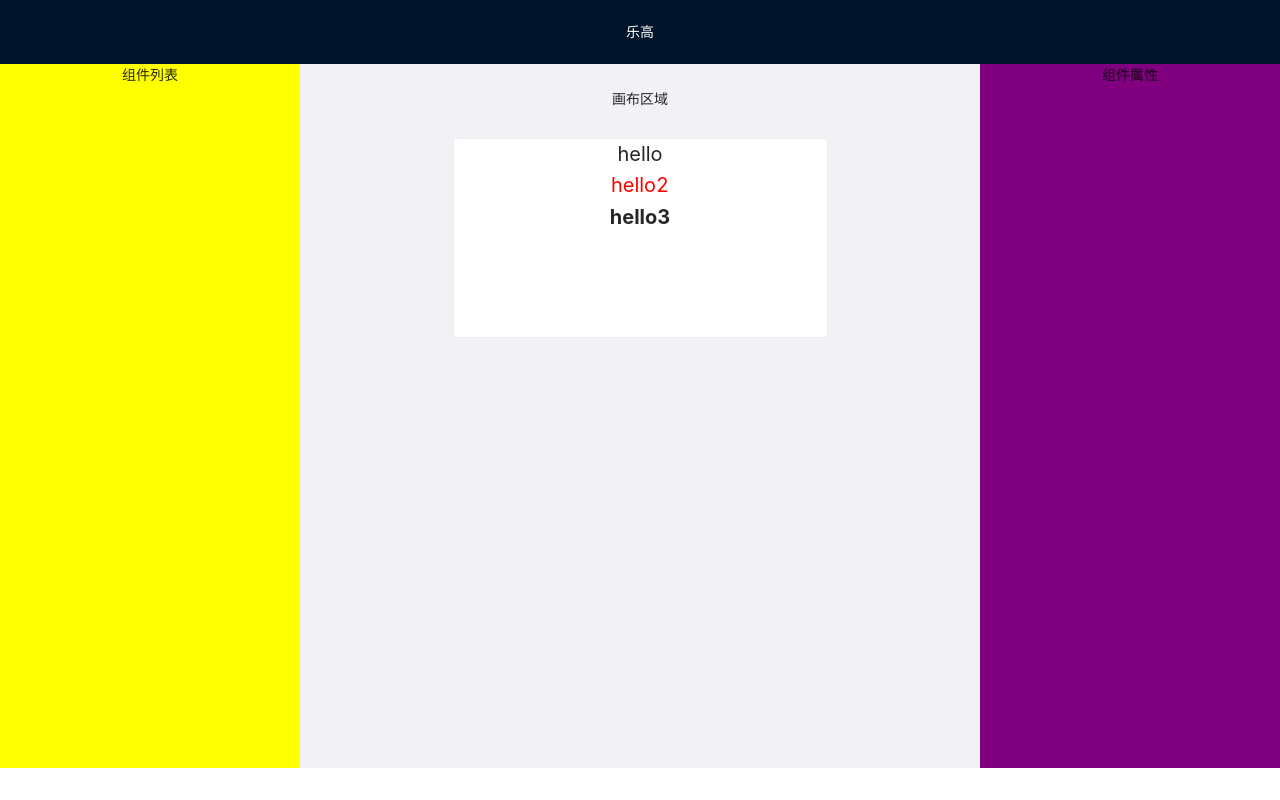
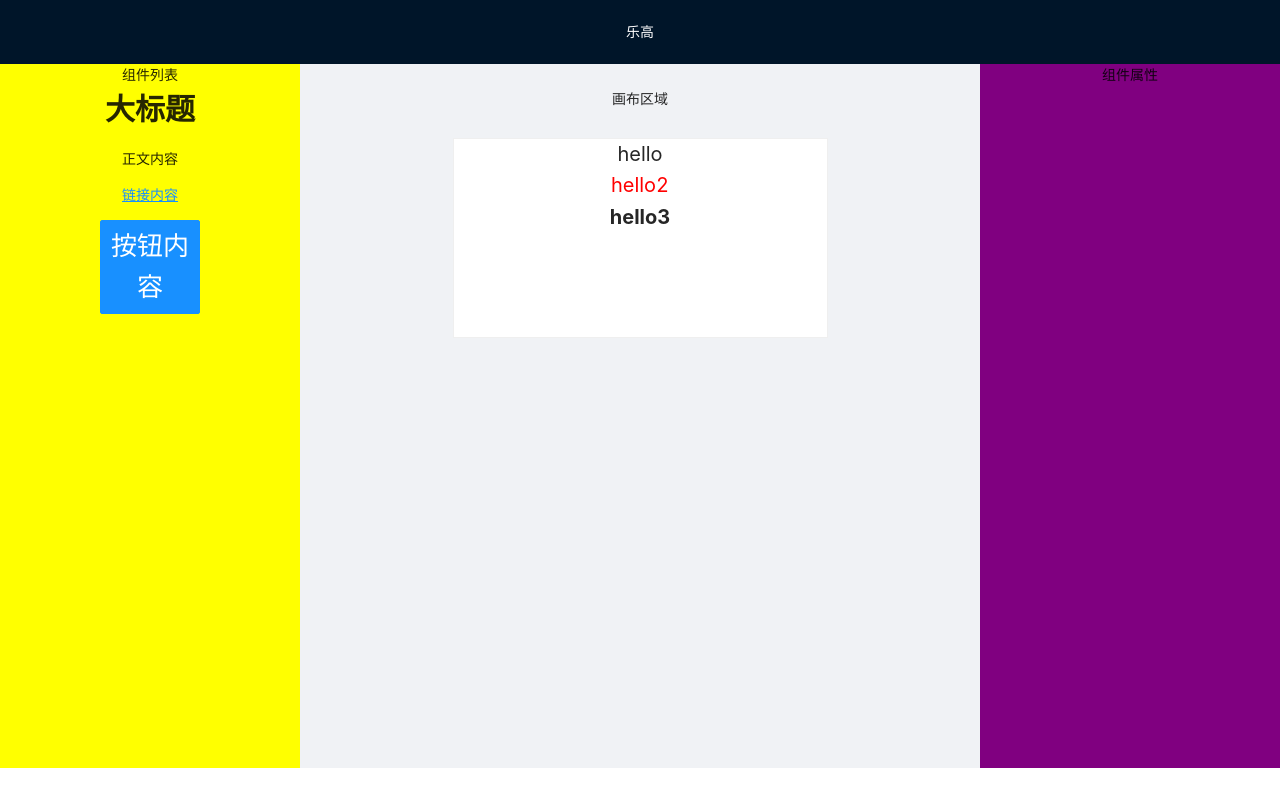
Before and after one commit to GongJS/editor-react, a React (Vite) app: page /editor in a window 1280 px wide. Built offline with nearby package versions, Linux system fonts and the light colour scheme.

Commit message:
feat: 列表组件可添加到编辑区域

```diff
--- /dev/null
+++ b/src/components/components-list/index.tsx
@@ -0,0 +1,23 @@
+import React from 'react';
+import { TextComponentType } from '@/defaultTemplates';
+import PlainComponent from '@/components/plain-component';
+import './style.less';
+
+interface ComponentsListProps {
+  list: TextComponentType[]
+  onItemClick(item: TextComponentType): void
+}
+
+const ComponentsList: React.FC<ComponentsListProps> = ({ list, onItemClick }) => (
+  <div className="create-component-list">
+    {
+          list.map((component, index) => (
+            <div key={index} onClick={() => onItemClick(component)}>
+              <PlainComponent name={component.name} text={component.text} styleProps={component.styleProps} />
+            </div>
+          ))
+      }
+  </div>
+);
+
+export default ComponentsList;
--- /dev/null
+++ b/src/components/plain-component/index.tsx
@@ -0,0 +1,16 @@
+import React from 'react';
+import { TextComponentType } from '@/defaultTemplates';
+
+const componentMap = {
+  h2: (props: React.HTMLAttributes<Element>) => (<h2 {...props} />),
+  p: (props: React.HTMLAttributes<Element>) => (<p {...props} />),
+  button: (props: React.HTMLAttributes<Element>) => (<button type="button" {...props} />),
+};
+
+const PlainComponent: React.FC<TextComponentType> = ({ name, text, styleProps }) => {
+  const Tag = componentMap[name as keyof typeof componentMap];
+  if (!Tag) throw new Error('该组件不存在');
+  return <Tag style={{ ...styleProps }}>{text}</Tag>;
+};
+
+export default PlainComponent;
--- /dev/null
+++ b/src/defaultTemplates.ts
@@ -0,0 +1,52 @@
+import { omit } from 'lodash-es';
+
+export interface TextComponentType {
+  name: string;
+  text: string,
+  styleProps: {
+    [key: string]: string,
+  }
+}
+export const defaultTextTemplates = [
+  {
+    text: '大标题',
+    fontSize: '30px',
+    fontWeight: 'bold',
+    name: 'h2',
+  },
+  {
+    text: '正文内容',
+    name: 'p',
+  },
+  {
+    text: '链接内容',
+    color: '#1890ff',
+    textDecoration: 'underline',
+    name: 'p',
+  },
+  {
+    text: '按钮内容',
+    color: '#ffffff',
+    backgroundColor: '#1890ff',
+    borderWidth: '1px',
+    borderColor: '#1890ff',
+    borderStyle: 'solid',
+    borderRadius: '2px',
+    paddingLeft: '10px',
+    paddingRight: '10px',
+    paddingTop: '5px',
+    paddingBottom: '5px',
+    width: '100px',
+    name: 'button',
+    textAlign: 'center',
+  },
+];
+
+export const textList: TextComponentType[] = defaultTextTemplates.map((prop) => {
+  const { name, text } = prop;
+  return {
+    name,
+    text,
+    styleProps: omit(prop, ['name', 'text']),
+  };
+});
--- a/src/store/editor.ts
+++ b/src/store/editor.ts
@@ -3,7 +3,7 @@ import {
 } from 'recoil';
 import { v4 as uuidv4 } from 'uuid';
 
-interface ComponentData {
+export interface ComponentData {
   // 这个元素的 属性，属性请详见下面
   props: { [key: string]: any };
   // id，uuid v4 生成
--- a/src/views/editor/index.tsx
+++ b/src/views/editor/index.tsx
@@ -1,8 +1,11 @@
-import React from 'react';
+import React, { useCallback } from 'react';
 import { Layout } from 'antd';
-import { useRecoilValue } from 'recoil';
-import editorData from '@/store/editor';
+import { useRecoilState } from 'recoil';
+import { v4 as uuidv4 } from 'uuid';
+import editorData, { ComponentData } from '@/store/editor';
 import BootstrapComponent from '@/components/bootstrap-component';
+import ComponentsList from '@/components/components-list';
+import { textList, TextComponentType } from '@/defaultTemplates';
 import './style.less';
 
 const {
@@ -10,7 +13,22 @@ const {
 } = Layout;
 
 const Editor: React.FC = () => {
-  const { components } = useRecoilValue(editorData);
+  const [editor, setEditor] = useRecoilState(editorData);
+  const addItem = useCallback(({ text, styleProps } :TextComponentType): void => {
+    const newComponent: ComponentData = {
+      id: uuidv4(),
+      name: 'l-text',
+      props: {
+        text,
+        ...styleProps,
+      },
+    };
+    const newComponents = [...editor.components, newComponent];
+    setEditor((oldEditor) => ({
+      ...oldEditor,
+      components: newComponents,
+    }));
+  }, [editor.components]);
   return (
     <div className="editor" id="editor-layout-main">
       <Layout style={{ background: '#fff' }}>
@@ -24,6 +42,7 @@ const Editor: React.FC = () => {
         <Sider width="300" style={{ background: 'yellow' }}>
           <div className="sidebar-container">
             组件列表
+            <ComponentsList list={textList} onItemClick={addItem} />
           </div>
         </Sider>
         <Layout style={{ padding: '0 24px 24px' }}>
@@ -31,7 +50,7 @@ const Editor: React.FC = () => {
             <p>画布区域</p>
             <div className="preview-list" id="canvas-area">
               {
-              components.map((component) => (
+              editor.components.map((component) => (
                 <BootstrapComponent
                   name={component.name}
                   props={component.props}
```
Also changed, not shown: .eslintrc.js, src/components/components-list/style.less (added).
